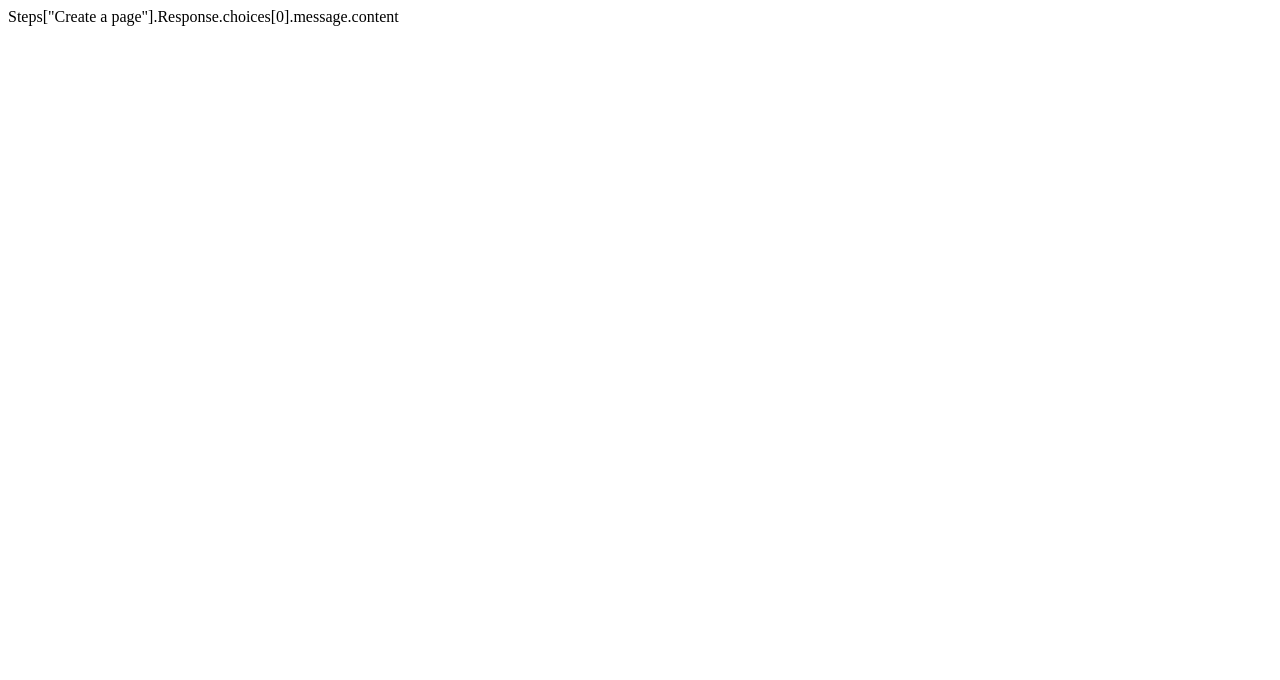
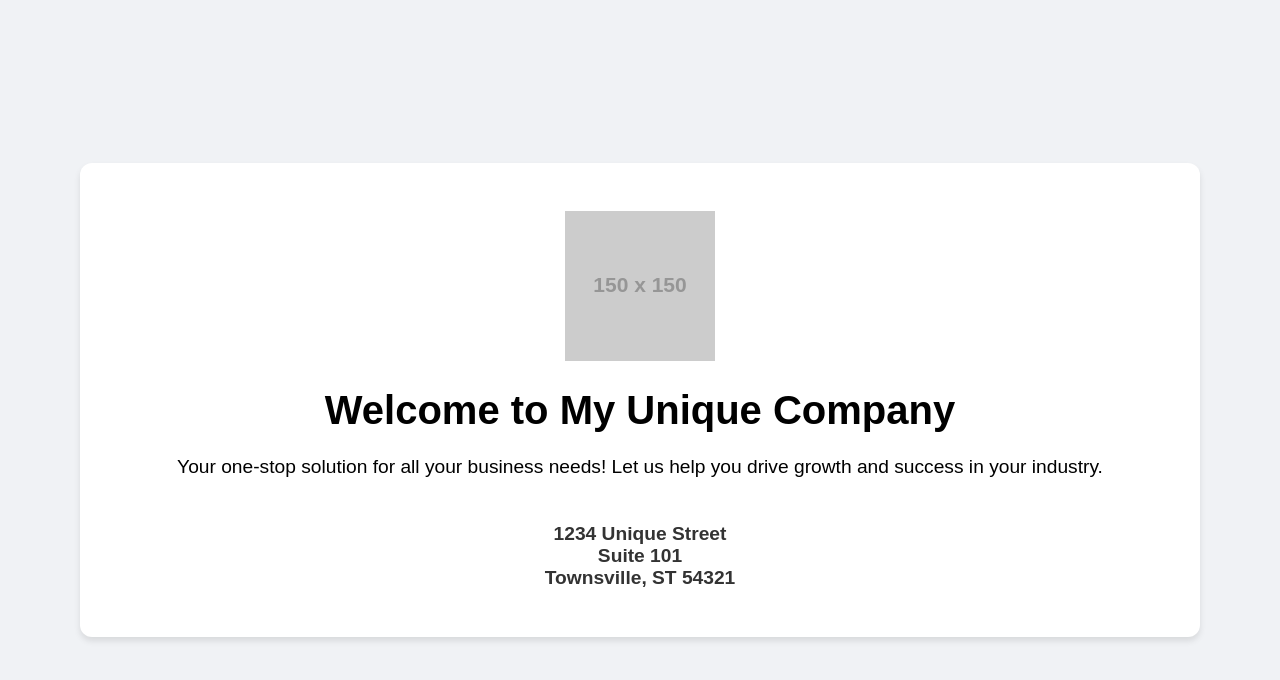
Before and after one commit to nirajshah75/OpenAI-App, a plain HTML site: page index.html in a window 1280 px wide. Drawn offline with Linux system fonts and the light colour scheme; placeholder pictures from the web are drawn by us.

Commit message:
new commit (#4)

```diff
--- a/index.html
+++ b/index.html
@@ -1 +1,69 @@
-Steps["Create a page"].Response.choices[0].message.content
+<!DOCTYPE html>
+<html lang="en">
+
+<head>
+    <meta charset="UTF-8">
+    <meta name="viewport" content="width=device-width, initial-scale=1.0">
+    <title>My Unique Company</title>
+    <style>
+        body {
+            font-family: Arial, sans-serif;
+            display: flex;
+            justify-content: center;
+            align-items: center;
+            height: 100vh;
+            margin: 0;
+            background-color: #f0f2f5;
+        }
+
+        .container {
+            width: 80%;
+            border-radius: 12px;
+            background-color: #fff;
+            box-shadow: 0 4px 6px 0 rgba(0, 0, 0, 0.1);
+            padding: 3rem;
+            text-align: center;
+        }
+
+        .logo {
+            width: 150px;
+            display: block;
+            margin: 0 auto;
+            margin-bottom: 1rem;
+        }
+
+        h1 {
+            font-size: 2.5rem;
+            margin-bottom: 1rem;
+        }
+
+        p {
+            font-size: 1.2rem;
+            margin-bottom: 2.5rem;
+            line-height: 1.6;
+        }
+
+        address {
+            font-size: 1.2rem;
+            font-style: normal;
+            font-weight: bold;
+            color: #333;
+            display: inline-block;
+        }
+    </style>
+</head>
+
+<body>
+    <div class="container">
+        <img class="logo" src="https://via.placeholder.com/150" alt="Company Logo">
+        <h1>Welcome to My Unique Company</h1>
+        <p>Your one-stop solution for all your business needs! Let us help you drive growth and success in your industry.</p>
+        <address>
+            1234 Unique Street<br>
+            Suite 101<br>
+            Townsville, ST 54321
+        </address>
+    </div>
+</body>
+
+</html>
```
